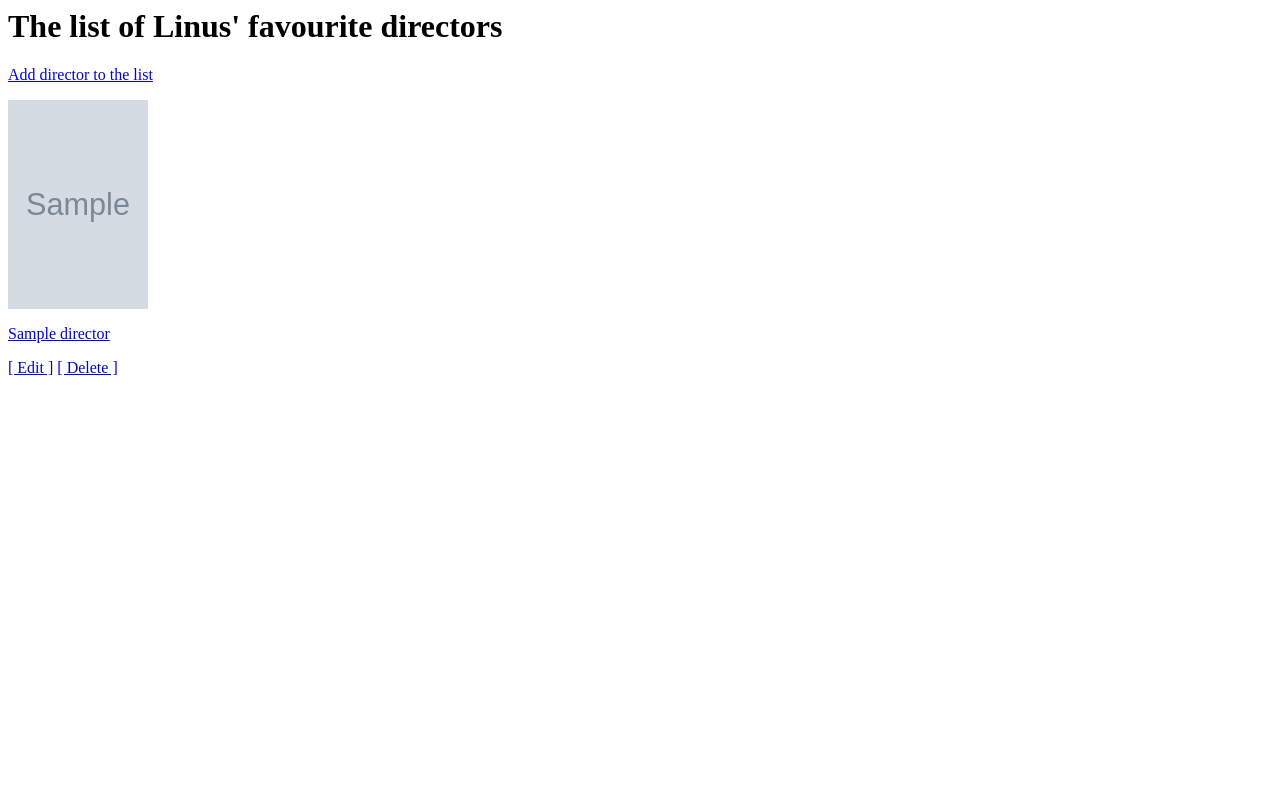
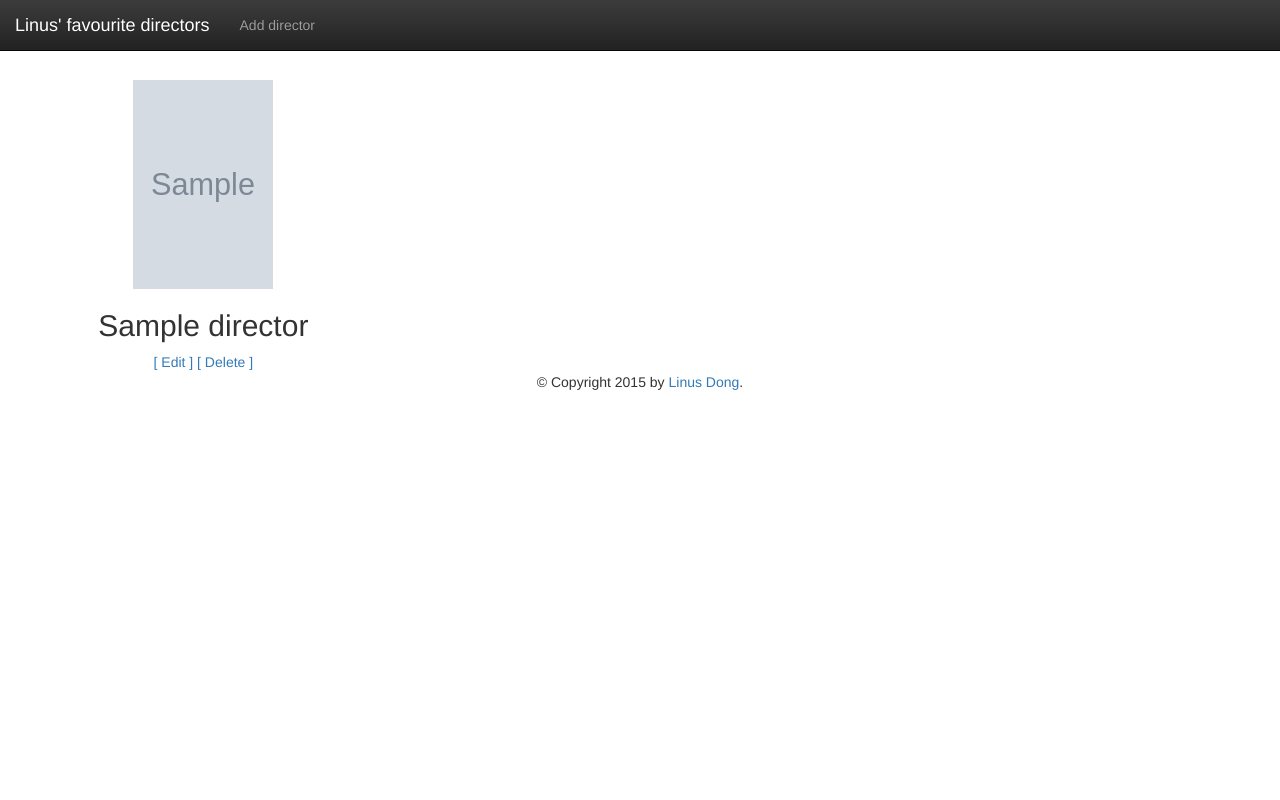
Before and after one commit to linusdong/Udacity_Nanodegree_FullStackWeb, a Flask app: page / in a window 1280 px wide. Run offline with Flask 2, Linux system fonts and the light colour scheme; tables that the repository leaves empty hold one stand-in row (values such as "Sample post"); grey boxes marked "Sample" are stand-in pictures; some libraries are stand-ins or nearby versions.

Commit message:
ADD basic styling for index html
customize navigation bar, check for block navbar;

```diff
--- /dev/null
+++ b/P3/static/style.css
@@ -0,0 +1,45 @@
+body {
+    padding-top: 80px;
+}
+#trailer .modal-dialog {
+    margin-top: 200px;
+    width: 640px;
+    height: 480px;
+}
+.hanging-close {
+    position: absolute;
+    top: -12px;
+    right: -12px;
+    z-index: 9001;
+}
+#trailer-video {
+    width: 100%;
+    height: 100%;
+}
+.movie-tile {
+    margin-bottom: 20px;
+    padding-top: 20px;
+}
+.movie-tile:hover {
+    background-color: #EEE;
+    cursor: pointer;
+}
+.scale-media {
+    padding-bottom: 56.25%;
+    position: relative;
+}
+.scale-media iframe {
+    border: none;
+    height: 100%;
+    position: absolute;
+    width: 100%;
+    left: 0;
+    top: 0;
+    background-color: white;
+}
+p.center {
+    text-align: center;
+    margin-left: auto;
+    margin-right: auto;
+    width: 70%;
+}
--- a/P3/templates/index.html
+++ b/P3/templates/index.html
@@ -1,39 +1,43 @@
-<html>
-
-<body>
-
-<h1>The list of Linus' favourite directors</h1>
-
-<!--MESSAGE FLASHING EXAMPLE -->
+{% extends "layout.html" %}
+{% block title %}Linus' favourite directors{% endblock %}
+{% block navbar %}
+<div class="collapse navbar-collapse">
+	<ul class="nav navbar-nav">
+		<li>
+			<a href="{{url_for('newDirector')}}"> Add director</a>
+		</li>
+	</ul>
+</div>
+{% endblock %}
+{% block content %}
+<!--MESSAGE FLASHING EXAMPLE index start-->
 {% with messages = get_flashed_messages() %}
 {% if messages %}
-
+<div class="row">
+	<div class="col-md-6 col-lg-4 text-center">
 		<ul>
 			{% for message in messages %}
 			<li><strong>{{message}}</strong></li>
 			{% endfor %}
 		</ul>
-
+	</div>
+</div>
 {% endif %}
 {% endwith %}
-
-<a href="{{url_for('newDirector')}}"> Add director to the list</a>
-
+<!--MESSAGE FLASHING EXAMPLE index end-->
+<div class="row">
 {% if directors %}
 {% for d in directors %}
-
-<div>
-<p><a href="{{url_for('listDirector', director_id = d.id)}}">
+	<div class="col-md-6 col-lg-4 text-center">
+		<a href="{{url_for('listDirector', director_id = d.id)}}">
 			<img alt="{{d.name}}" src="{{d.image}}" width="140" height="209">
-</a></p>
-<p><a href="{{url_for('listDirector', director_id = d.id)}}">{{d.name}}</a></p>
+		</a>
+		<h2>{{d.name}}</h2>
 		<a href="{{url_for('editDirector', director_id = d.id)}}">[ Edit ]</a>
 		<a href="{{url_for('deleteDirector', director_id = d.id)}}">[ Delete ]</a>
-
+	</div>
+{% endfor %}
+{% endif %}
 </div>
 
-{% endfor %}
-{% endif %}
-</body>
-
-</html>
+{% endblock %}
--- /dev/null
+++ b/P3/templates/layout.html
@@ -0,0 +1,34 @@
+<!doctype html>
+<html>
+  <head>
+    {% block head %}
+    <!-- Latest compiled and minified CSS -->
+    <link rel="stylesheet" href="https://maxcdn.bootstrapcdn.com/bootstrap/3.3.4/css/bootstrap.min.css">
+    <!-- Optional theme -->
+    <link rel="stylesheet" href="https://maxcdn.bootstrapcdn.com/bootstrap/3.3.4/css/bootstrap-theme.min.css">
+    <!-- Latest compiled and minified JavaScript -->
+    <script src="https://maxcdn.bootstrapcdn.com/bootstrap/3.3.4/js/bootstrap.min.js"></script>
+    <script src="http://code.jquery.com/jquery-1.10.1.min.js"></script>
+    <link rel="stylesheet" href="{{url_for('static', filename='style.css')}}">
+    <title>{% block title %}{% endblock %} - Linus Webpage</title>
+    {% endblock %}
+  </head>
+  <body>
+    <div id="content">
+      <div class="navbar navbar-inverse navbar-fixed-top" role="navigation">
+        <div class="container-fluid">
+          <div class="navbar-header">
+              <a class="navbar-brand" href="{{url_for('listAllDirectors')}}">Linus' favourite directors</a>
+          </div>
+          {% block navbar %}{% endblock %}
+        </div>
+      </div>
+      {% block content %}{% endblock %}
+    </div>
+    <div id="footer">
+      {% block footer %}
+      <p class="center">&copy; Copyright 2015 by <a href="www.linkedin.com/in/jianxidong">Linus Dong</a>.</p>
+      {% endblock %}
+    </div>
+  </body>
+</html>
```
Lines whose indentation alone changed are shown as unchanged.
